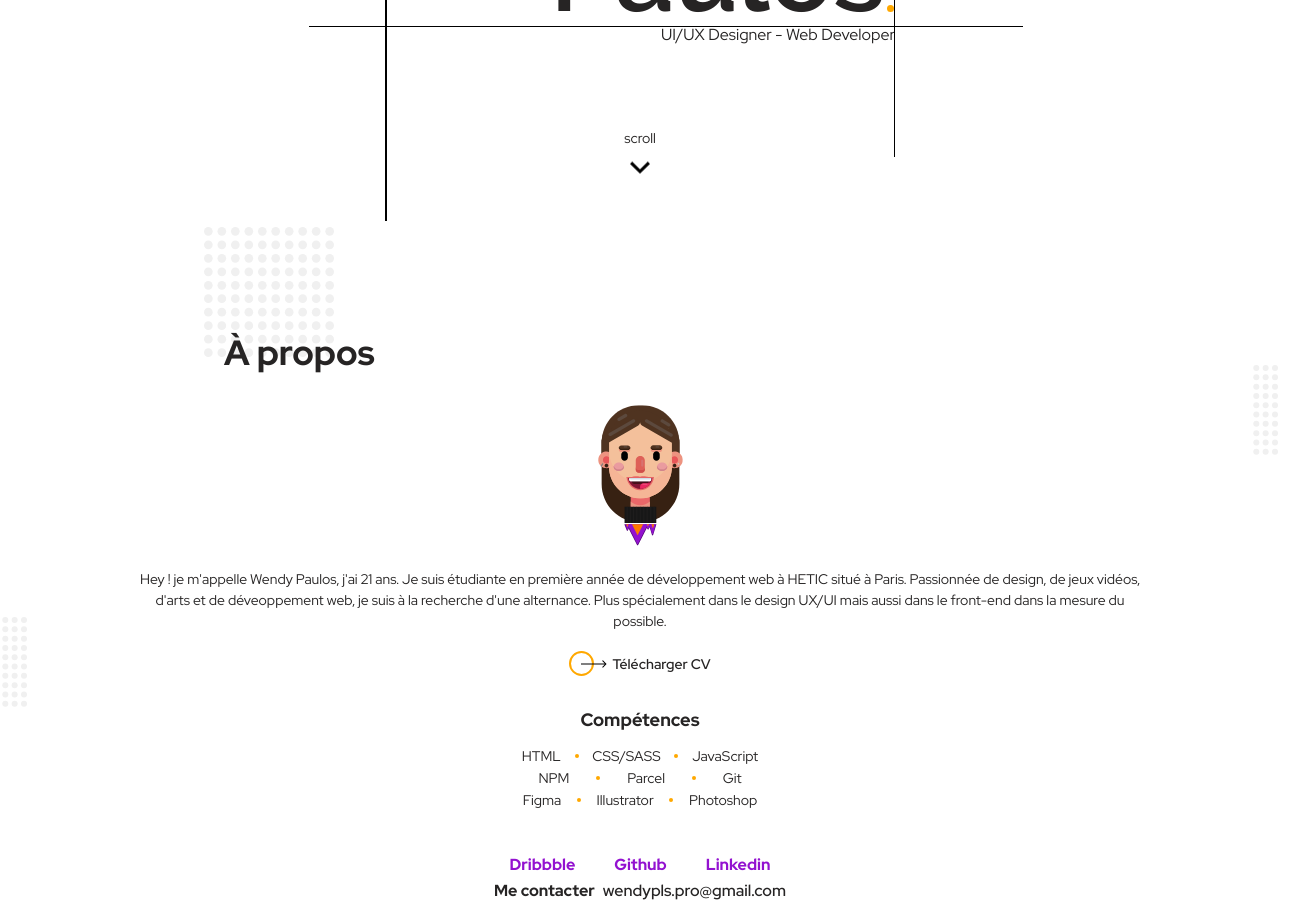
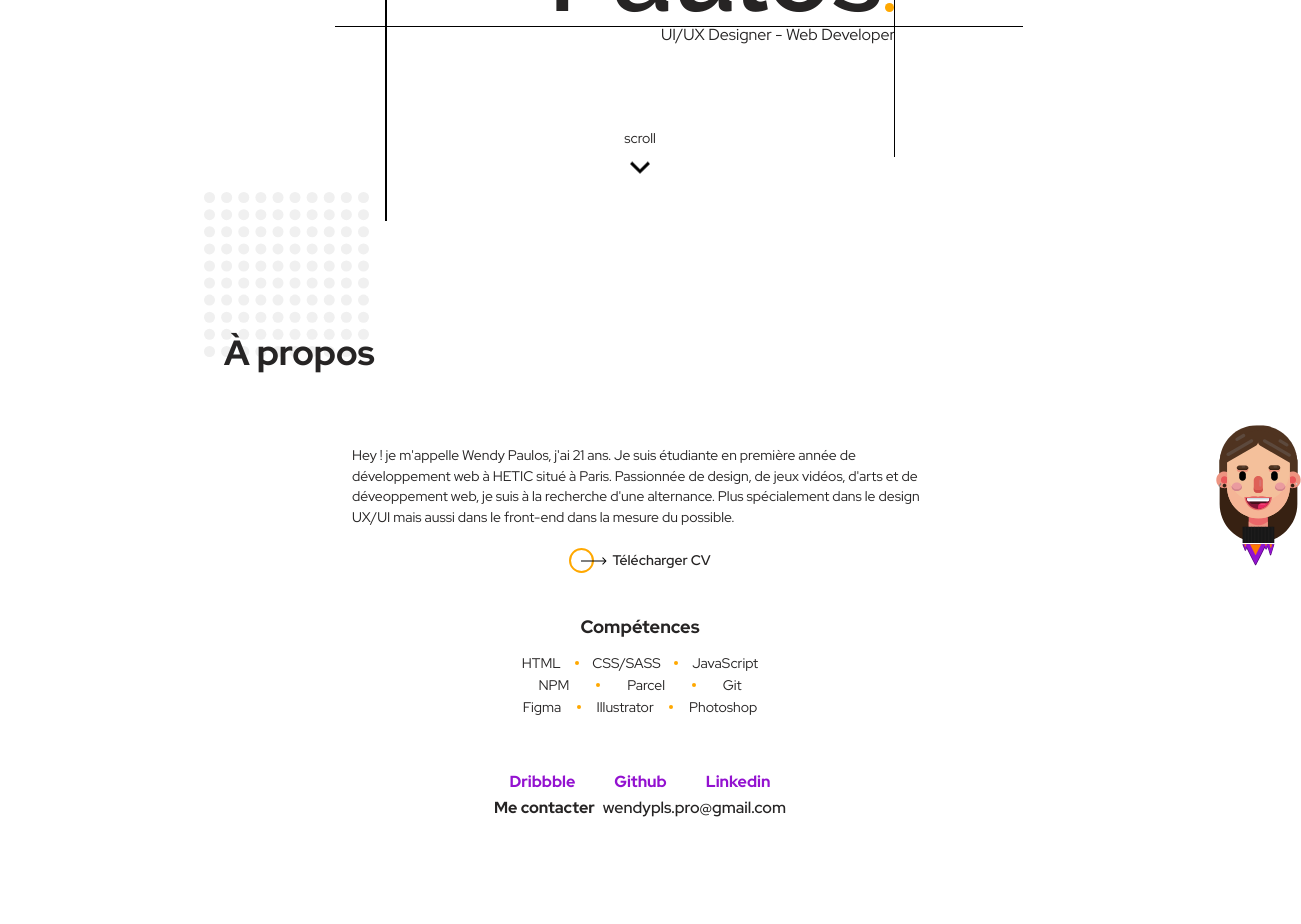
Before and after one commit to WPaulos/Portfolio, a website built with Parcel: page src/screens/index.html in a window 1280 px wide. Shown: the part 468-1392 px from the top of the page, 1301 px wide, since content can reach past the window. After the commit the page ends 1309 px from the top, so only its background shows below. Built offline with nearby package versions, Linux system fonts and the light colour scheme.

Commit message:
suite responsive

```diff
--- a/src/screens/index.html
+++ b/src/screens/index.html
@@ -197,7 +197,8 @@
                 </svg>
 
             </div>
-            <div class="texte">
+            <div class="article">
+              <div class="texte">
               <p>Hey ! je m'appelle Wendy Paulos, j'ai 21 ans.
               Je suis étudiante en première année de développement web à HETIC situé à Paris.
               Passionnée de design, de jeux vidéos, d'arts et de déveoppement web, je suis à la
@@ -236,6 +237,8 @@
                 </div>
               </div>
             </div>
+            </div>
+
           </div>
       </section>
       <footer class="footer">
--- a/src/scss/footer.scss
+++ b/src/scss/footer.scss
@@ -5,7 +5,7 @@
   flex-direction: column;
   font-size: 16px;
   font-family: "RedHatDisplay-Bold";
-  margin-top: 50px;
+  margin-top: 60px;
   margin-bottom: 25px;
 
   nav {
--- a/src/scss/home/home.scss
+++ b/src/scss/home/home.scss
@@ -129,6 +129,10 @@ main {
             @include small {
               width: 7px;
             }
+
+            @include medium {
+              width: 9px;
+            }
           }
         }
 
@@ -154,12 +158,12 @@ main {
           position: absolute;
           background-color: black;
           height: 1px;
-          width: 82vw;
+          width: 115%;
           top: 0;
-          left: -8vw;
+          left: -4vw;
 
           @include small {
-            width: 140%;
+            width: 135%;
             left: -10vw;
           }
         }
@@ -167,12 +171,12 @@ main {
           position: absolute;
           background-color: black;
           height: 1px;
-          width: 82vw;
+          width: 115%;
           bottom: 0;
-          right: -8vw;
+          right: -4vw;
 
           @include small {
-            width: 140%;
+            width: 135%;
             right: -10vw;
           }
         }
--- a/src/scss/home/home_works.scss
+++ b/src/scss/home/home_works.scss
@@ -20,6 +20,15 @@
       position: absolute;
       top: 30px;
       right: 2px;
+
+      @include small {
+        top: 50px;
+        right: 2px;
+        height: 120px;
+      }
+      @include medium {
+        display: none;
+      }
     }
   }
 
@@ -31,8 +40,17 @@
     img {
       height: 90px;
       position: absolute;
-      bottom: 100px;
+      bottom: 80px;
       left: 2px;
+
+      @include small {
+        bottom: 20px;
+        left: 2px;
+        height: 120px;
+      }
+      @include medium {
+        display: none;
+      }
     }
   }
 
@@ -51,11 +69,15 @@
       z-index: -3;
 
       img {
-        width: 90px;
+        width: 100px;
         height: auto;
 
         @include small {
-          width: 130px;
+          width: 135px;
+        }
+
+        @include medium {
+          width: 165px;
         }
       }
     }
@@ -75,22 +97,50 @@
     display: flex;
     justify-content: center;
     align-items: center;
-    margin-top: 35px;
+    margin-top: 55px;
     flex-direction: column;
+
+    @include medium {
+      flex-direction: row;
+      width: 90%;
+      justify-content: start;
+      align-items: flex-start;
+    }
 
     .perso-me {
       display: flex;
       width: auto;
       height: auto;
+      @include medium {
+        order: 2;
+      }
+
       svg {
         width: 85px;
         height: auto;
       }
     }
+
+    .article {
+      display: flex;
+      justify-content: center;
+      align-items: center;
+      flex-direction: column;
+
+      @include medium {
+        order: 1;
+        width: 100%;
+      }
+
       .texte {
         width: 80%;
         text-align: center;
         margin-top: 20px;
+
+        @include medium {
+          text-align: left;
+          width: 50%;
+        }
 
         p {
           font-size: 14px;
@@ -122,7 +172,7 @@
       align-items: center;
       flex-direction: column;
       width: 100vw;
-    margin-top: 35px;
+      margin-top: 45px;
 
       .skillsLittle {
         font-family: "RedHatDisplay-Bold";
@@ -160,3 +210,4 @@
       }
     }
   }
+}
```
Lines whose indentation alone changed are shown as unchanged.
